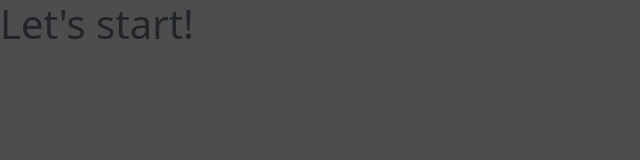
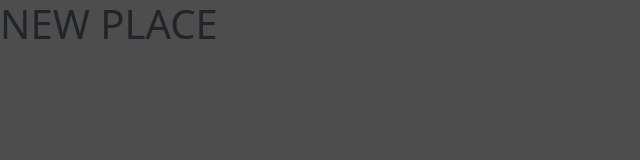
Before and after one commit to Ndhlovu1/nzvimbo, a React (Create React App) app: page /places/new in a window 1280 px wide. Shown: the top 160 px of the page, without its empty margins (0-640 px from the left). Built offline with nearby package versions, Linux system fonts and the light colour scheme; the HTML template or start-up script is replaced by a standard one.

Commit message:
Added : React Routing

```diff
--- a/package.json
+++ b/package.json
@@ -10,6 +10,7 @@
     "react": "^18.2.0",
     "react-bootstrap": "^2.10.1",
     "react-dom": "^18.2.0",
+    "react-router-dom": "5.3.4",
     "react-scripts": "5.0.1"
   },
   "scripts": {
--- a/src/App.js
+++ b/src/App.js
@@ -1,10 +1,37 @@
 import React from 'react';
+import { BrowserRouter as Router, Route, Redirect, Switch } from 'react-router-dom/cjs/react-router-dom.min';
+import Users from './user/pages/users';
+import NewPlace from './places/pages/NewPlace';
 
-function App() {
+const App = () => {
   return (
-    <>
-      <h1>Let's start!</h1>
-    </>
+    <Router>
+      {/* Set up for every route, especially our pages */}
+      <Switch>
+
+        {/* Default Path Route */}
+        <Route path="/" exact={true}>
+          <Users />
+        </Route>
+
+        {/* Create a New-Place in the database */}
+        <Route path="/places/new" exact={true}>
+          <NewPlace/>
+        </Route>
+
+
+        {/* ALLOW A REDIRECT FOR NON-EXISTENT ROUTES */}
+        <Redirect to = "/" />
+      </Switch>
+
+
+
+
+
+
+    </Router>
+
+
   );
 }
 
--- /dev/null
+++ b/src/places/pages/NewPlace.js
@@ -0,0 +1,11 @@
+import React from 'react'
+
+const NewPlace = () => {
+  return (
+    <h1>
+      NEW PLACE
+    </h1>
+  )
+}
+
+export default NewPlace
--- /dev/null
+++ b/src/user/pages/users.js
@@ -0,0 +1,11 @@
+import React from "react";
+
+const Users = () => {
+    return (
+    <h1>
+        Users List
+    </h1>
+    )
+}
+
+export default Users;
```
Also changed, not shown: 2 other files (tests, documents, lock files or other folders).
